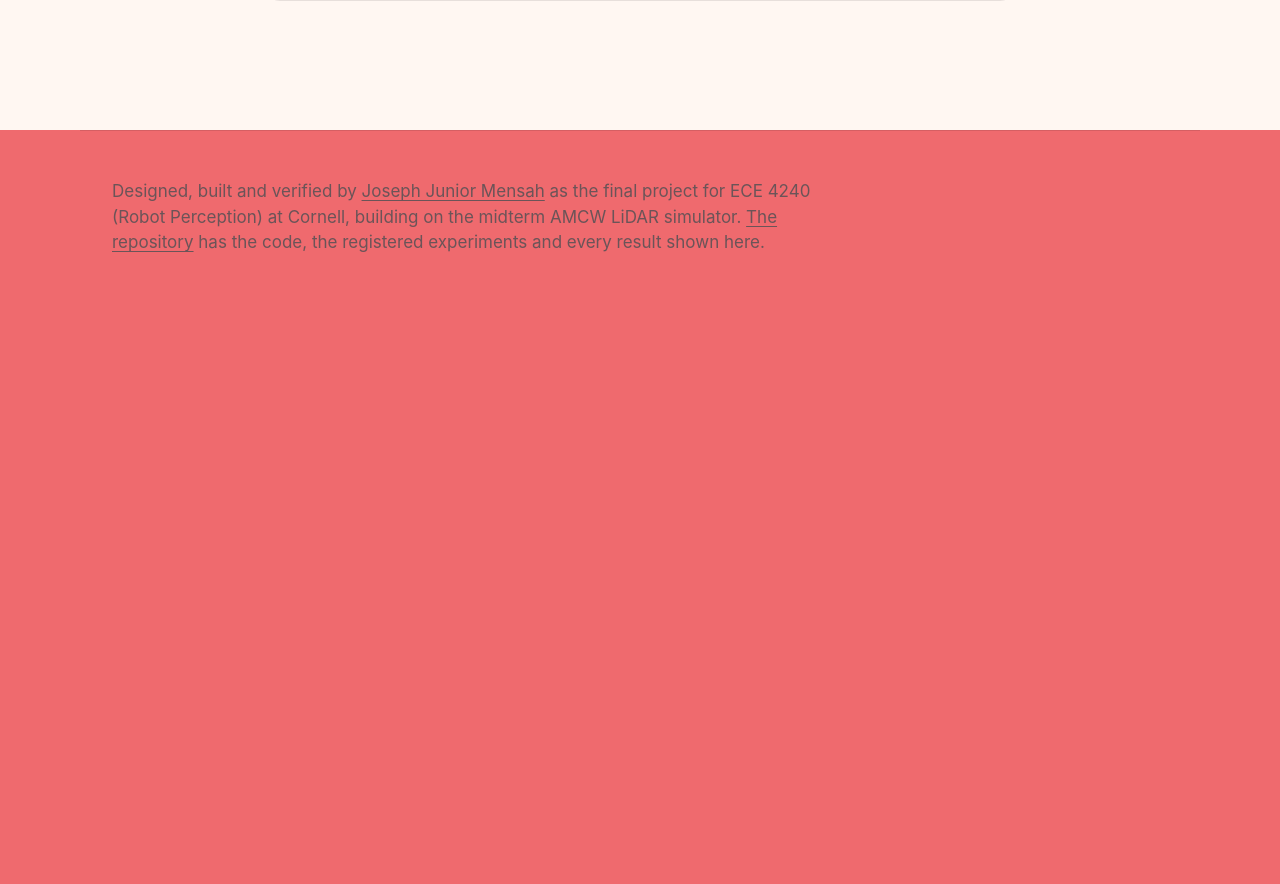
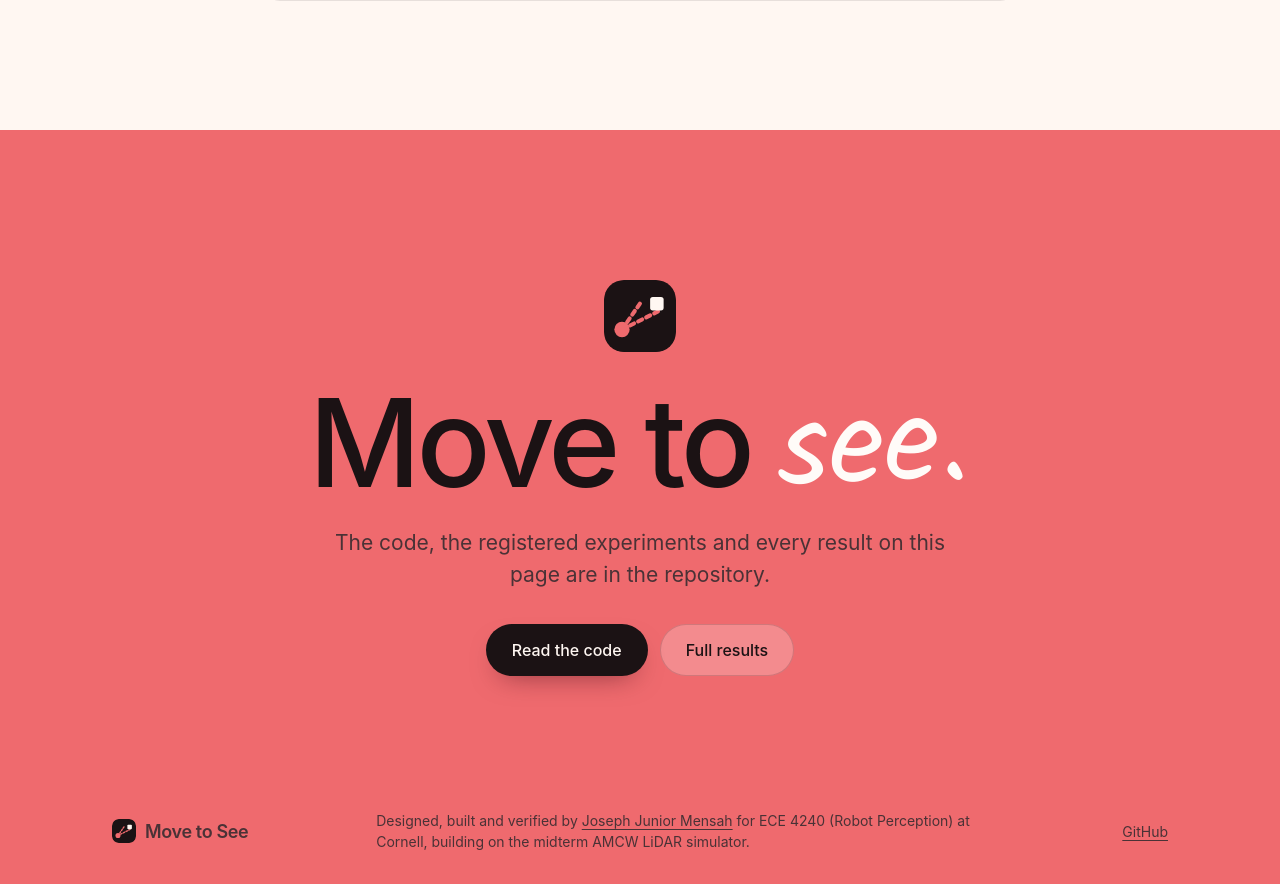
Before and after one commit to jjmensah/move-to-see, a React (Vite) app in the folder web/: page / in a window 1280 px wide. Shown: the part 10925-11809 px from the top of the page. Before the commit the page ends 11245 px from the top, so only its background shows below. Built offline with nearby package versions, Linux system fonts and the light colour scheme.

Commit message:
feat(web): close with a large call to action and a slimmer footer

```diff
--- a/web/src/App.tsx
+++ b/web/src/App.tsx
@@ -325,14 +325,37 @@ export default function App() {
             </div>
           </div>
         </section>
+        <section className="final" aria-labelledby="final-title">
+          <div className="wrap">
+            <img className="reveal" src="./icon.svg" alt="" />
+            <h2 id="final-title" className="reveal">
+              Move to <span className="hand">see.</span>
+            </h2>
+            <p className="lede reveal">
+              The code, the registered experiments and every result on this page are in the repository.
+            </p>
+            <div className="cta-row reveal">
+              <a className="button lg" href={REPO}>
+                Read the code
+              </a>
+              <a className="button lg ghost" href={`${REPO}/blob/main/docs/verification/results.md`}>
+                Full results
+              </a>
+            </div>
+          </div>
+        </section>
       </main>
 
-      <footer className="wrap footer">
+      <footer className="footer">
+        <a className="brand" href="#top">
+          <img src="./icon.svg" alt="" />
+          Move to See
+        </a>
         <p>
-          Designed, built and verified by <a href={SITE}>Joseph Junior Mensah</a> as the final project for ECE 4240
-          (Robot Perception) at Cornell, building on the midterm AMCW LiDAR simulator. <a href={REPO}>The repository</a>{" "}
-          has the code, the registered experiments and every result shown here.
+          Designed, built and verified by <a href={SITE}>Joseph Junior Mensah</a> for ECE 4240 (Robot Perception) at
+          Cornell, building on the midterm AMCW LiDAR simulator.
         </p>
+        <a href={REPO}>GitHub</a>
       </footer>
     </>
   );
--- a/web/src/styles.css
+++ b/web/src/styles.css
@@ -992,29 +992,44 @@ table.data .num {
 }
 
 /* ------------------------------------------
-   Limits and footer
+   Closing and footer
    ------------------------------------------
-   Caveat list, footer and loading states. */
-.caveats {
-  margin: 0;
-  padding-left: 18px;
-  display: grid;
-  gap: 10px;
-  color: var(--soft);
-  font-size: var(--step--1);
+   The final call to action, the footer and the loading states. */
+.final {
+  padding: clamp(110px, 14vw, 150px) 0 clamp(80px, 10vw, 110px);
+  text-align: center;
 }
-.caveats b {
-  color: var(--ink);
-  font-weight: 600;
+.final img {
+  display: block;
+  width: 72px;
+  height: 72px;
+  margin: 0 auto 28px;
+  border-radius: 20px;
 }
-
+.final h2 {
+  font-size: clamp(52px, 9.6vw, 136px);
+  margin-bottom: 22px;
+}
+.final h2 .hand {
+  color: var(--cream);
+}
+:root[data-theme="dark"] .final h2 .hand {
+  color: var(--coral-lo);
+}
 .footer {
-  padding-block: 48px 64px;
-  border-top: 1px solid var(--rule);
-  font-size: var(--step--1);
-  color: var(--soft);
-  display: grid;
-  gap: 10px;
+  display: flex;
+  flex-wrap: wrap;
+  justify-content: space-between;
+  align-items: center;
+  gap: 12px 24px;
+  max-width: 1120px;
+  margin: 0 auto;
+  padding: 24px var(--gutter) 32px;
+  font-size: 14px;
+  color: var(--ink-2);
+}
+.footer p {
+  max-width: 70ch;
 }
 .loading,
 .error-box {
@@ -1022,24 +1037,12 @@ table.data .num {
   display: grid;
   place-items: center;
   gap: 12px;
+  text-align: center;
+  font-size: 14.5px;
   color: var(--soft);
-  text-align: center;
-  font-size: var(--step--1);
 }
 .boot {
-  min-height: 70vh;
-}
-
-@media (prefers-reduced-motion: reduce) {
-  html {
-    scroll-behavior: auto;
-  }
-  *,
-  *::before,
-  *::after {
-    transition-duration: 0.01ms !important;
-    animation-duration: 0.01ms !important;
-  }
+  min-height: 100vh;
 }
 
 /* ------------------------------------------
```
